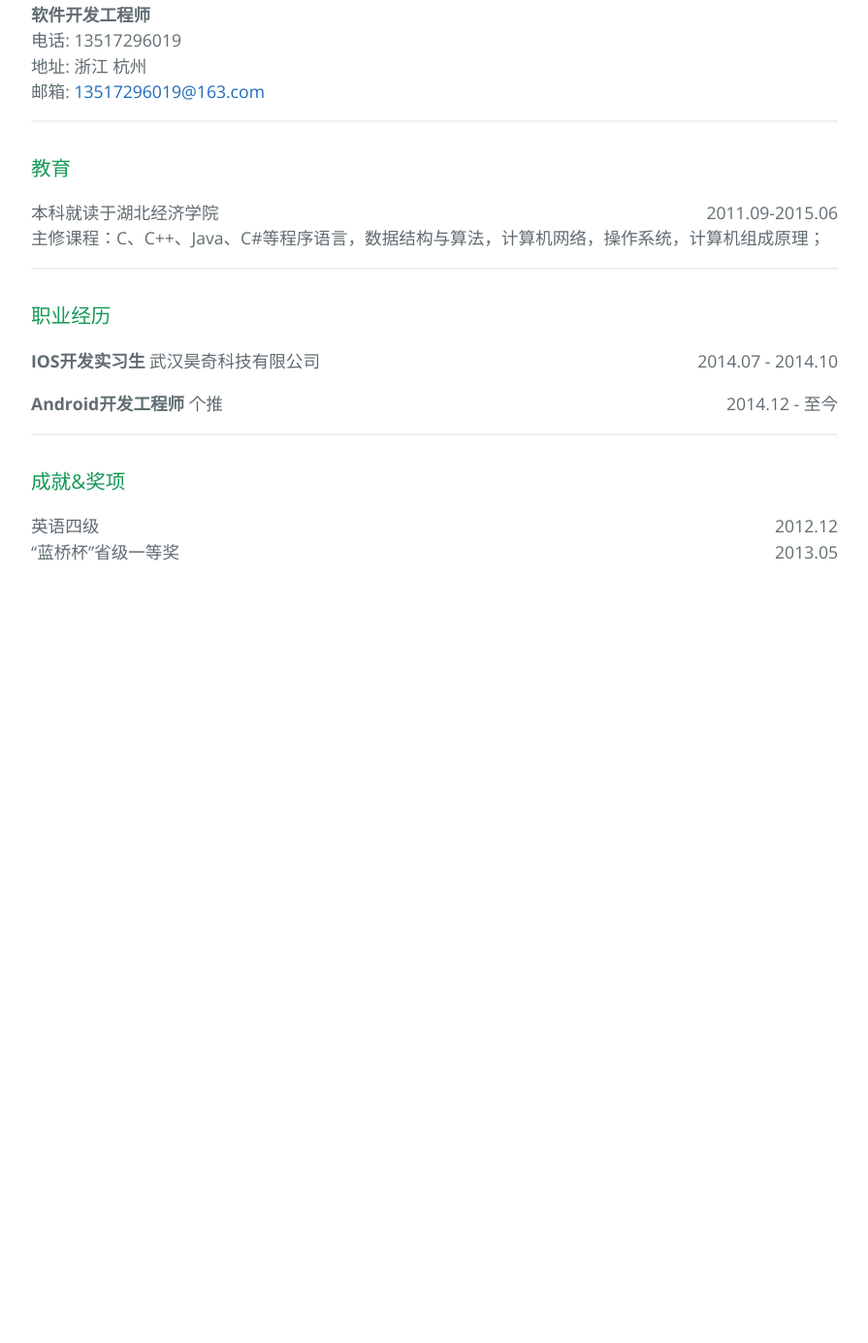
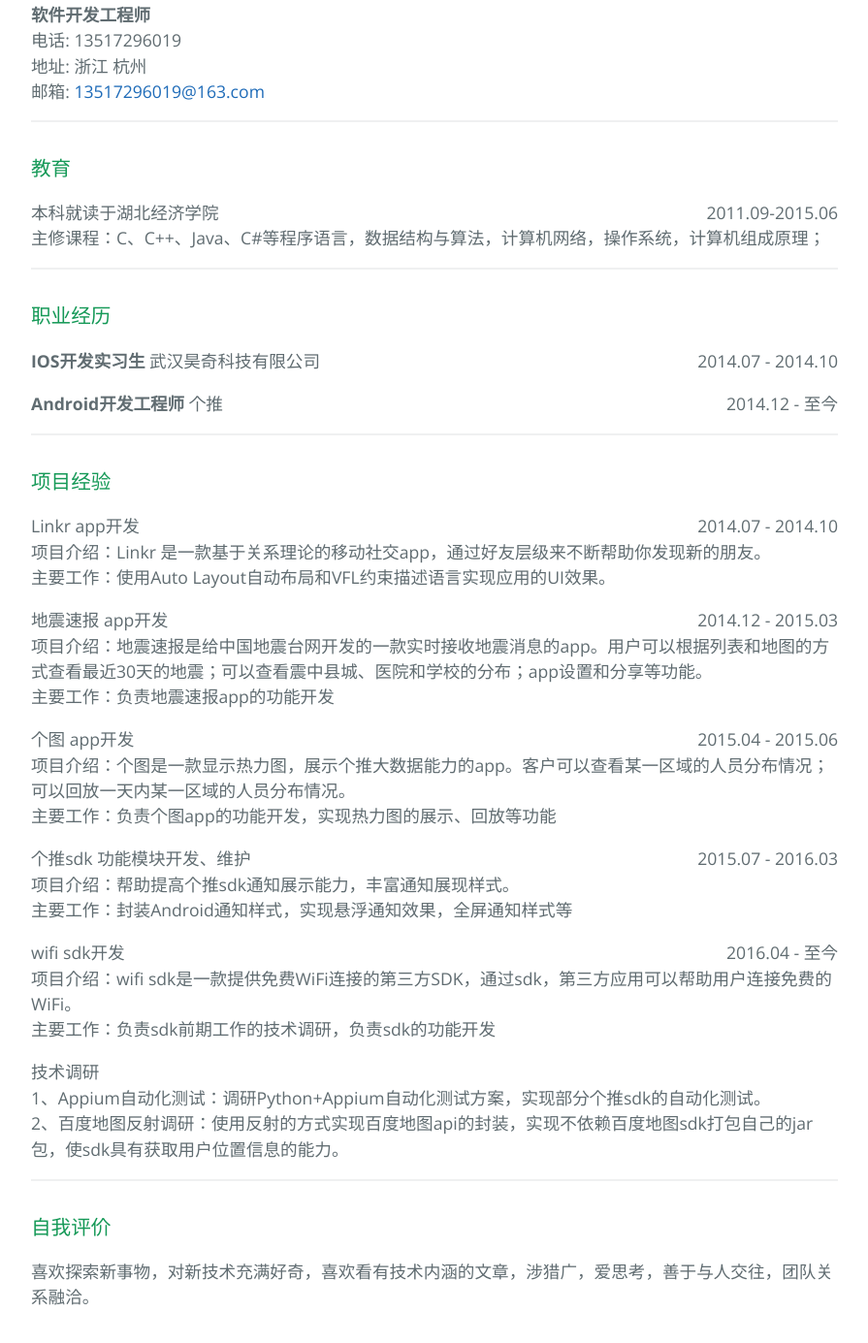
Before and after one commit to xiuxiuing/Hello-xiuxiuing, a Jekyll site: the page index.html, which Jekyll copies as it is, in a window 1280 px wide and 1400 px high, scrolled down 340 px. Shown: the top 1385 px of the window at 97% size, without its empty margins (192-1087 px from the left). Built offline with Jekyll 4.4.1, drawn with Linux system fonts in a browser that asks for light colours; before the commit the page ends 972 px from its top, so only the background shows below that.

Commit message:
添加项目经验

```diff
--- a/index.html
+++ b/index.html
@@ -44,10 +44,31 @@
 <hr>
 
 <h3>
-<a id="成就奖项" class="anchor" href="#%E6%88%90%E5%B0%B1%E5%A5%96%E9%A1%B9" aria-hidden="true"><span aria-hidden="true" class="octicon octicon-link"></span></a>成就&amp;奖项</h3>
+<a id="项目经验" class="anchor" href="#%e9%a1%b9%e7%9b%ae%e7%bb%8f%e9%aa%8c" aria-hidden="true"><span aria-hidden="true" class="octicon octicon-link"></span></a>项目经验</h3>
+<p>Linkr app开发<span style="float:right">2014.07 - 2014.10</span><br/>
+项目介绍：Linkr 是一款基于关系理论的移动社交app，通过好友层级来不断帮助你发现新的朋友。<br/>
+主要工作：使用Auto Layout自动布局和VFL约束描述语言实现应用的UI效果。</p>
+<p>地震速报 app开发<span style="float:right">2014.12 - 2015.03</span><br/>
+项目介绍：地震速报是给中国地震台网开发的一款实时接收地震消息的app。用户可以根据列表和地图的方式查看最近30天的地震；可以查看震中县城、医院和学校的分布；app设置和分享等功能。<br/>
+主要工作：负责地震速报app的功能开发</p>
+<p>个图 app开发<span style="float:right">2015.04 - 2015.06</span><br/>
+项目介绍：个图是一款显示热力图，展示个推大数据能力的app。客户可以查看某一区域的人员分布情况；可以回放一天内某一区域的人员分布情况。<br/>
+主要工作：负责个图app的功能开发，实现热力图的展示、回放等功能</p>
+<p>个推sdk 功能模块开发、维护<span style="float:right">2015.07 - 2016.03</span><br/>
+项目介绍：帮助提高个推sdk通知展示能力，丰富通知展现样式。<br/>
+主要工作：封装Android通知样式，实现悬浮通知效果，全屏通知样式等</p>
+<p>wifi sdk开发<span style="float:right">2016.04 - 至今</span><br/>
+项目介绍：wifi sdk是一款提供免费WiFi连接的第三方SDK，通过sdk，第三方应用可以帮助用户连接免费的WiFi。<br/>
+主要工作：负责sdk前期工作的技术调研，负责sdk的功能开发</p>
+<p>技术调研<br/>
+1、Appium自动化测试：调研Python+Appium自动化测试方案，实现部分个推sdk的自动化测试。<br/>
+2、百度地图反射调研：使用反射的方式实现百度地图api的封装，实现不依赖百度地图sdk打包自己的jar包，使sdk具有获取用户位置信息的能力。</p>
 
-<p>英语四级<span style="float:right">2012.12</span><br/>
-“蓝桥杯”省级一等奖<span style="float:right">2013.05</span><br/></p>
+<hr>
+<h3>
+<a id="自我评价" class="anchor" href="#%e8%87%aa%e6%88%91%e8%af%84%e4%bb%b7" aria-hidden="true"><span aria-hidden="true" class="octicon octicon-link"></span></a>自我评价</h3>
+
+<p>喜欢探索新事物，对新技术充满好奇，喜欢看有技术内涵的文章，涉猎广，爱思考，善于与人交往，团队关系融洽。</p>
 
 
     </section>
```
